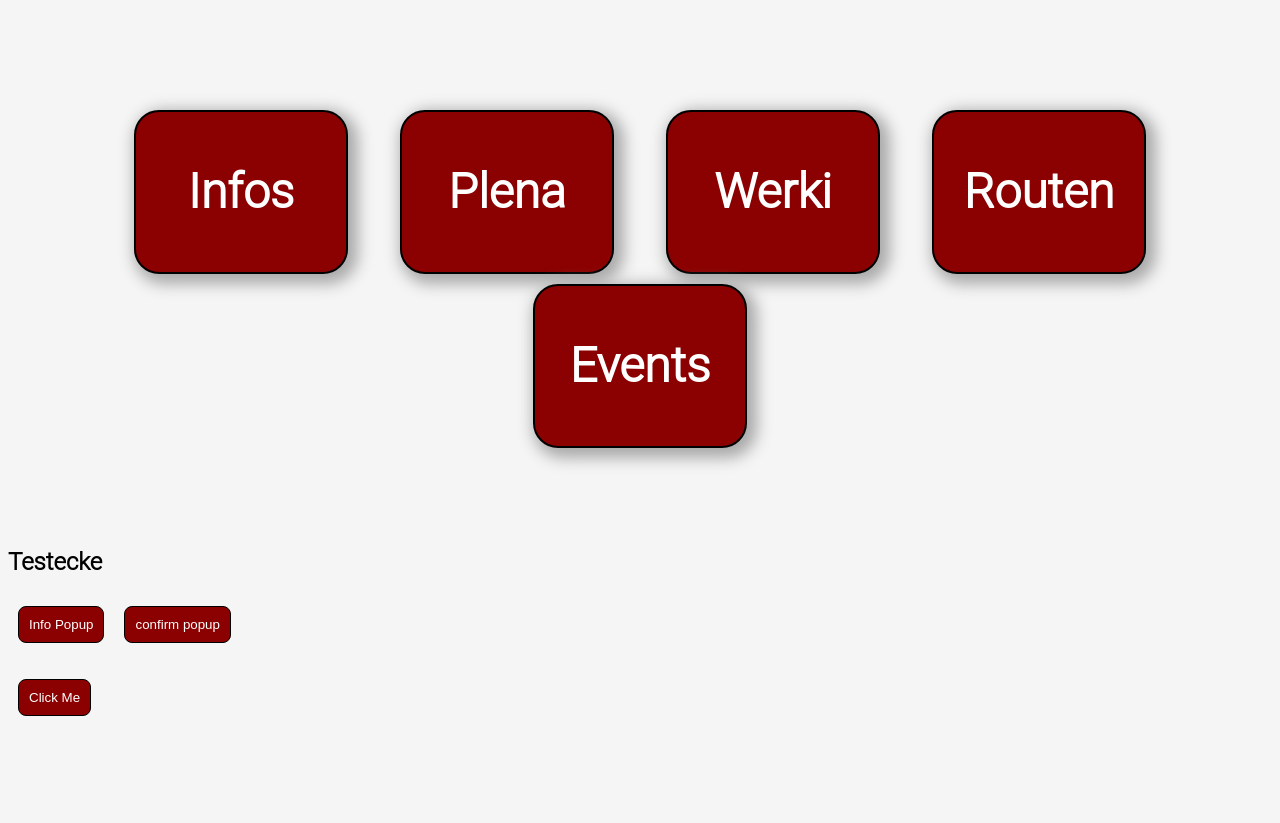
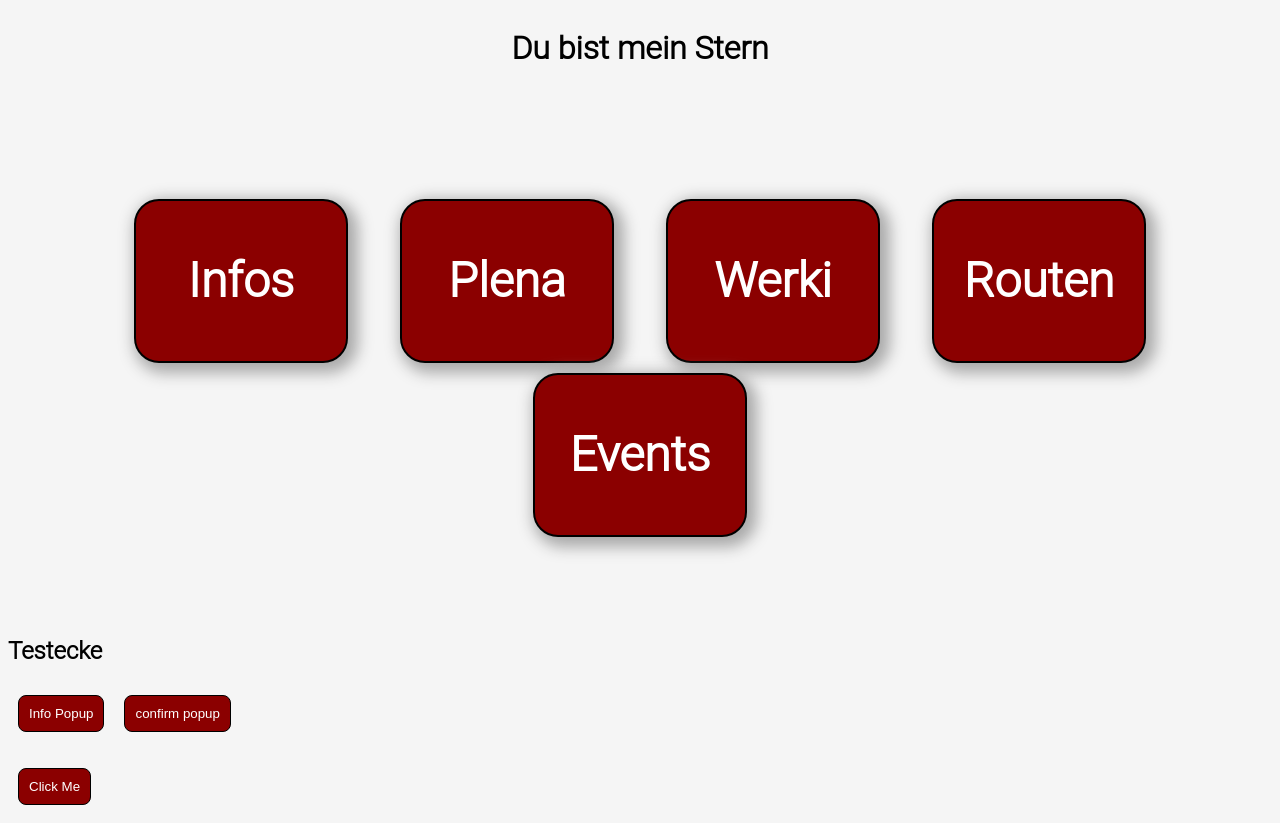
Before and after one commit to csausl/Recap_Project_Sterne, a React (Vite) app in the folder frontend/: page / in a window 1280 px wide. Before the commit the page ends 800 px from the top, so only its background shows below. Built offline with nearby package versions, Linux system fonts and the light colour scheme.

Commit message:
added header

```diff
--- a/frontend/src/Pages/LandingPage.tsx
+++ b/frontend/src/Pages/LandingPage.tsx
@@ -35,7 +35,7 @@ export default function LandingPage(){
 
     return (
         <>
-
+            <header className={"topBar"} ><h1>Du bist mein Stern</h1></header>
 
 
             <ul className="flex-container">
```
